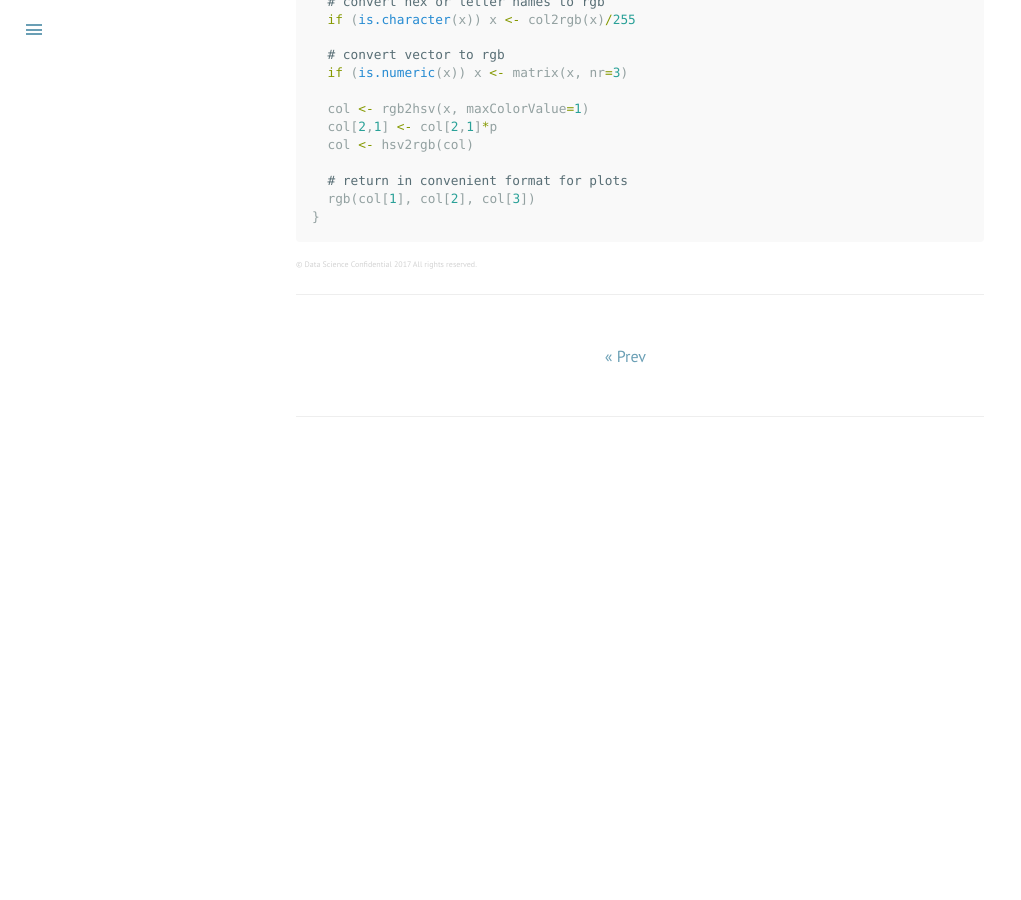
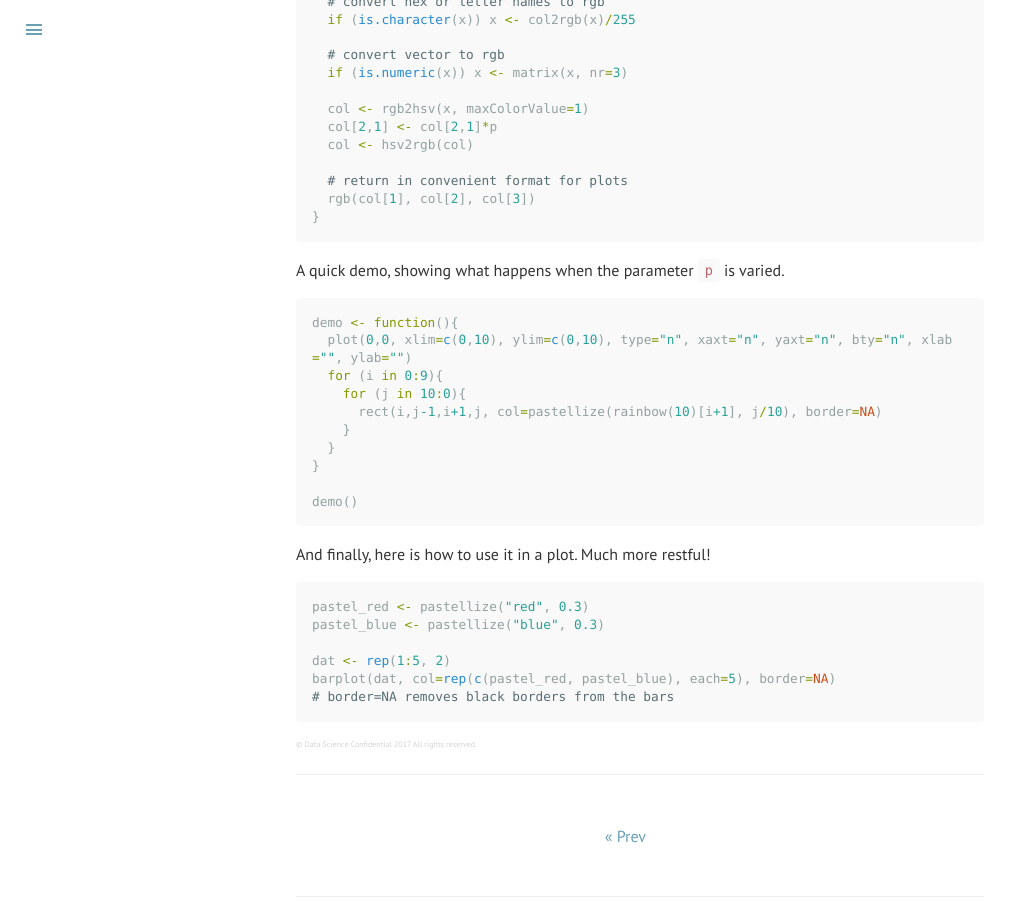
Before and after one commit to datascienceconfidential/datascienceconfidential.github.io, a Jekyll site: the page built from _posts/2017-11-23-soothing-pastel-colours-in-r.md, in a window 1280 px wide and 900 px high, scrolled down 1835 px. Shown: the whole window, without its empty margins (0-1021 px from the left). Built offline with Jekyll 4.4.1, drawn with Linux system fonts in a browser that asks for light colours; comment, search, counter and statistics services are not loaded; before the commit the page ends 2317 px from its top, so only the background shows below that.

Commit message:
fixing code errors

````diff
--- a/_posts/2017-11-23-soothing-pastel-colours-in-r.md
+++ b/_posts/2017-11-23-soothing-pastel-colours-in-r.md
@@ -10,7 +10,7 @@ While writing a report recently, I made a series of bar charts like the followin
 
 ```r
 dat <- rep(1:5, 2)
-barplot(dat, col=rep(c("red", "blue"), each=2))
+barplot(dat, col=rep(c("red", "blue"), each=5))
 ```
 
 Upon review, the colours looked rather harsh, so I decided to convert them to something more soothing and professional-looking.
@@ -23,7 +23,7 @@ usually work with rgb values, in which a colour is described by a triple of red,
 0 to 1. In HSV, colours are arranged on a cylinder as in the following picture from the Wikiepdia page.
 
 <div style="width:40%; margin:0 auto;">
- <img src="https://upload.wikimedia.org/wikipedia/commons/0/0d/HSV_color_solid_cylinder_alpha_lowgamma.png" alt="By SharkD CC BY-SA 3.0 license"/>
+ <img src="https://upload.wikimedia.org/wikipedia/commons/0/0d/HSV_color_solid_cylinder_alpha_lowgamma.png" title="By SharkD CC BY-SA 3.0 license"/>
 </div>
 
 It seems that pastellizing a colour will be a simple task. First, convert from rgb to HSV. Second, decrease the saturation. Third,
@@ -89,3 +89,27 @@ pastellize <- function(x, p){
   rgb(col[1], col[2], col[3])
 }
 ```
+A quick demo, showing what happens when the parameter `p` is varied.
+
+```r
+demo <- function(){
+  plot(0,0, xlim=c(0,10), ylim=c(0,10), type="n", xaxt="n", yaxt="n", bty="n", xlab="", ylab="")
+  for (i in 0:9){
+    for (j in 10:0){
+      rect(i,j-1,i+1,j, col=pastellize(rainbow(10)[i+1], j/10), border=NA)
+    }
+  }
+}
+
+demo()
+```
+And finally, here is how to use it in a plot. Much more restful!
+
+```r
+pastel_red <- pastellize("red", 0.3)
+pastel_blue <- pastellize("blue", 0.3)
+
+dat <- rep(1:5, 2)
+barplot(dat, col=rep(c(pastel_red, pastel_blue), each=5), border=NA)
+# border=NA removes black borders from the bars
+```
````
